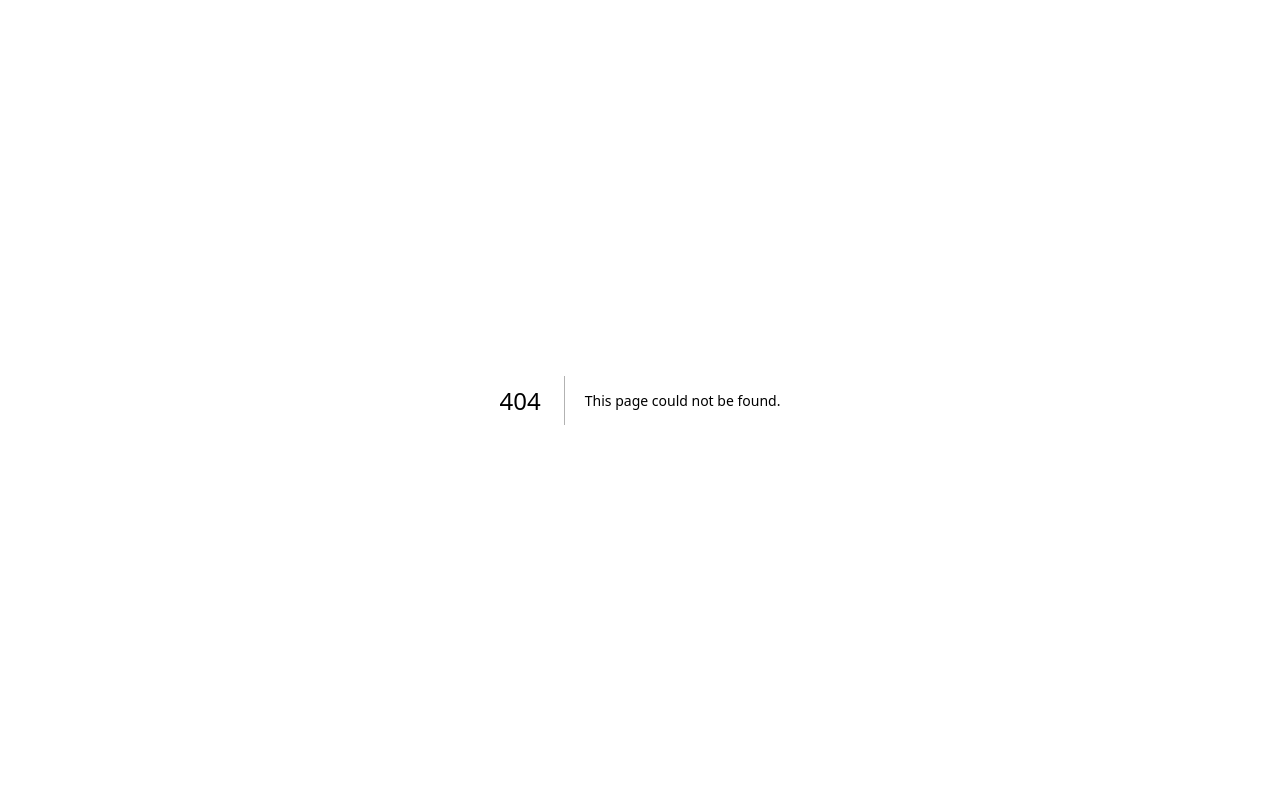
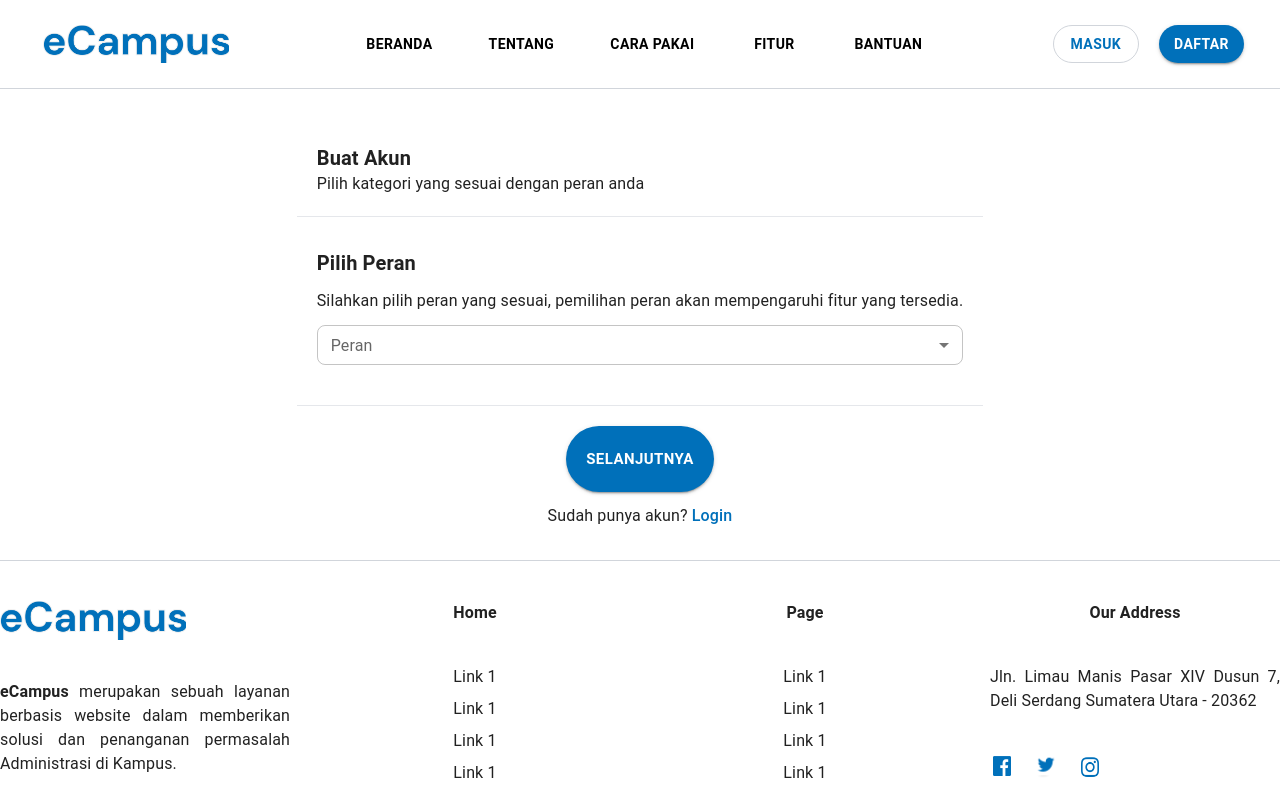
Before and after one commit to syauqiamiq/e-campus-frontend, a Next.js app: page /sign-up in a window 1280 px wide. Before the commit this address had no page. Shown: the top 800 px of the page. Built offline with nearby package versions, Linux system fonts and the light colour scheme.

Commit message:
menambahkan halaman sign-up

```diff
--- a/package.json
+++ b/package.json
@@ -13,7 +13,7 @@
     "@emotion/styled": "^11.11.0",
     "@mui/icons-material": "^5.14.12",
     "@mui/material": "^5.14.12",
-    "next": "13.5.4",
+    "next": "^13.5.4",
     "react": "^18",
     "react-dom": "^18"
   },
--- /dev/null
+++ b/src/modules/sign-up/pages/SignUp.jsx
@@ -0,0 +1,64 @@
+import React from 'react'
+import Box from '@mui/material/Box';
+import InputLabel from '@mui/material/InputLabel';
+import MenuItem from '@mui/material/MenuItem';
+import FormControl from '@mui/material/FormControl';
+import Select from '@mui/material/Select';
+import Layout from '@components/layout/Layout';
+import CustomButton from '@components/button/CustomButton';
+import Link from 'next/link';
+import Button from '@mui/material/Button';
+
+const SignUp = () => {
+  const [peran, setPeran] = React.useState('');
+
+  const handleChange = (event) => {
+    setPeran(event.target.value);
+  };
+
+  return (
+    <Layout>
+      <div class="flex justify-center p-3">
+        <div className="mt-28 bg-[#FFFFFF] w-fit">
+            <div className="border-b border-bot p-5">
+                <h1 className="font-bold text-xl">Buat Akun</h1>
+                <p className="text-sm md:text-base">Pilih kategori yang sesuai dengan peran anda </p>
+            </div>
+
+            <div className="p-5 border-b border-bot px-5 pt-8 pb-10">
+                <h1 className="font-bold text-xl">Pilih Peran</h1>
+                <p className="mt-3 text-sm mb-3 md:text-base">Silahkan pilih peran yang sesuai, pemilihan peran akan mempengaruhi fitur yang tersedia.</p>
+                <Box sx={{ minWidth: 120 }}>
+                  <FormControl fullWidth size="small">
+                    <InputLabel id="demo-simple-select-label">Peran</InputLabel>
+                    <Select
+                      labelId="demo-simple-select-label"
+                      id="demo-simple-select"
+                      value={peran}
+                      label="Peran"
+                      onChange={handleChange}
+                      className= "rounded-lg"
+                    >
+                      <MenuItem value={"mahasiswa"}>Mahasiswa</MenuItem>
+                      <MenuItem value={"dosen"}>Dosen</MenuItem>
+                    </Select>
+                  </FormControl>
+                </Box>
+            </div>
+
+            <div className="flex flex-col justify-center items-center p-5 gap-3">
+              <div>
+                <Button className="bg-campus-blue p-5 rounded-full font-bold" size="large" variant="contained">Selanjutnya</Button>
+              </div>
+              <div className="flex flex-col items-center gap-3 text-sm sm:flex-row sm:gap-1 md:text-base">
+                <p>Sudah punya akun?</p>
+                <Link href="" className="text-campus-blue font-medium hover:underline">Login</Link>
+              </div>
+            </div>
+        </div>
+      </div>
+    </Layout>
+  )
+}
+
+export default SignUp
--- /dev/null
+++ b/src/pages/sign-up/index.js
@@ -0,0 +1,3 @@
+import SignUp from "@modules/sign-up/pages/SignUp";
+
+export default SignUp;
--- a/src/styles/globals.css
+++ b/src/styles/globals.css
@@ -17,4 +17,5 @@
 
 body {
   padding: 0;
+  background-color: #F9FAFC;
 }
--- a/tailwind.config.js
+++ b/tailwind.config.js
@@ -16,6 +16,7 @@ module.exports = {
       },
       colors: {
         "campus-blue": "#0070BA",
+        "border-bot": "#F0F0F0"
       },
       backgroundColor: {
         "campus-blue": "#0070BA",
```
Also changed, not shown: 1 other file (tests, documents, lock files or other folders).
